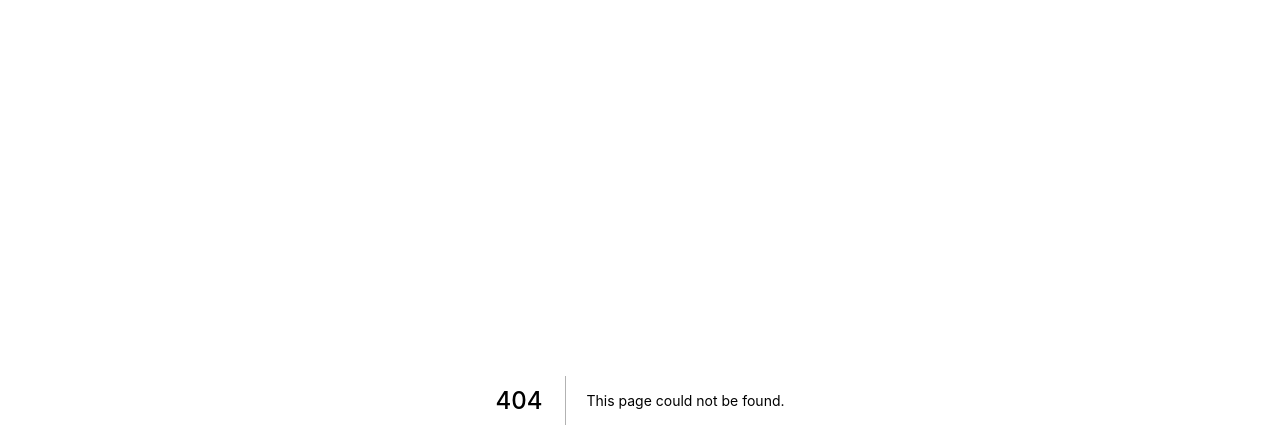
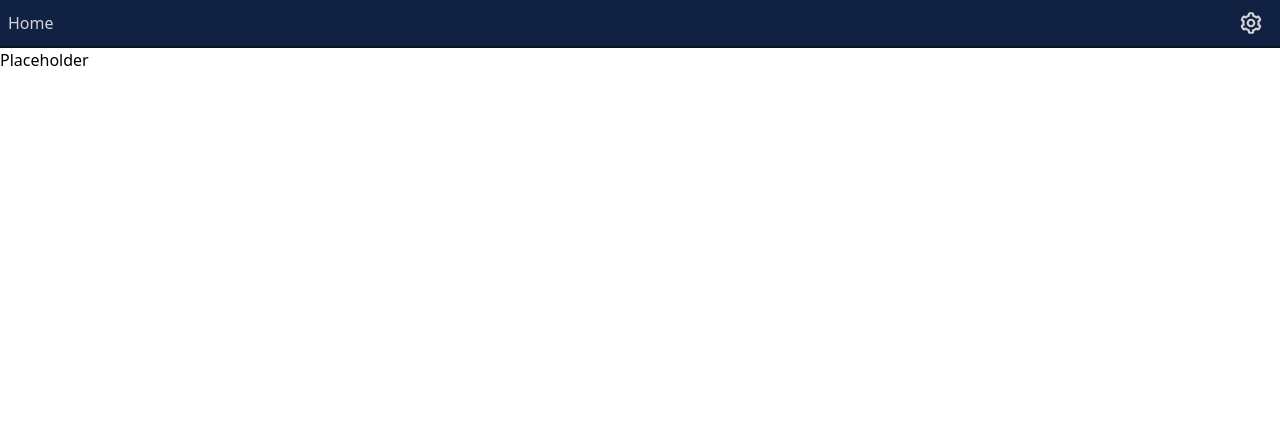
Before and after one commit to TheGreatViolet/openmediaserver, a Next.js app: page /config in a window 1280 px wide. Before the commit this address had no page. Shown: the top 448 px of the page. Built offline with nearby package versions, Linux system fonts and the light colour scheme.

Commit message:
Created page for config

```diff
--- a/components/Navbar.tsx
+++ b/components/Navbar.tsx
@@ -1,9 +1,10 @@
 import Link from "next/link";
 import React from "react";
+import { BiCog } from 'react-icons/bi';
 
 interface navbarButtonProps {
-  text: string;
   route: string;
+  children?: React.ReactNode;
 }
 
 function NavbarButton(props: navbarButtonProps) {
@@ -11,7 +12,7 @@ function NavbarButton(props: navbarButtonProps) {
     <Link href={props.route}>
       <a className="text-storm-gray-50
         transition-colors hover:text-jacksons-purple-300
-        contrast-more:hover:text-jacksons-purple-100">{props.text}</a>
+        contrast-more:hover:text-jacksons-purple-100">{props.children}</a>
     </Link>
   );
 }
@@ -23,7 +24,19 @@ export default function Navbar() {
         border-jacksons-purple-900 border-b-2">
         <div className="flex justify-between items-center h-full p-2">
           <div className="flex items-center">
-            <NavbarButton text="Home" route="/" />
+            <NavbarButton route="/">
+              <span className="text-storm-gray-50">Home</span>
+            </NavbarButton>
+          </div>
+
+          <div className="flex flex-grow" />
+
+          <div className="pr-2">
+            <div className="flex items-center">
+              <NavbarButton route="/config">
+                <BiCog size={26} />
+              </NavbarButton>
+            </div>
           </div>
         </div>
       </div>
--- a/package.json
+++ b/package.json
@@ -13,6 +13,7 @@
     "next": "latest",
     "react": "^18",
     "react-dom": "^18",
+    "react-icons": "^4.4.0",
     "react-is": "^17.0.2"
   },
   "devDependencies": {
--- /dev/null
+++ b/pages/config/ConfigPage.tsx
@@ -0,0 +1,13 @@
+import Navbar from "components/Navbar";
+
+export function ConfigPage() {
+  return (
+    <>
+      <div className="w-full h-full flex flex-col">
+        <Navbar />
+
+        Placeholder
+      </div>
+    </>
+  )
+}
--- /dev/null
+++ b/pages/config/index.tsx
@@ -0,0 +1,3 @@
+import { ConfigPage } from "./ConfigPage";
+
+export default ConfigPage;
```
Also changed, not shown: 1 other file (tests, documents, lock files or other folders).
